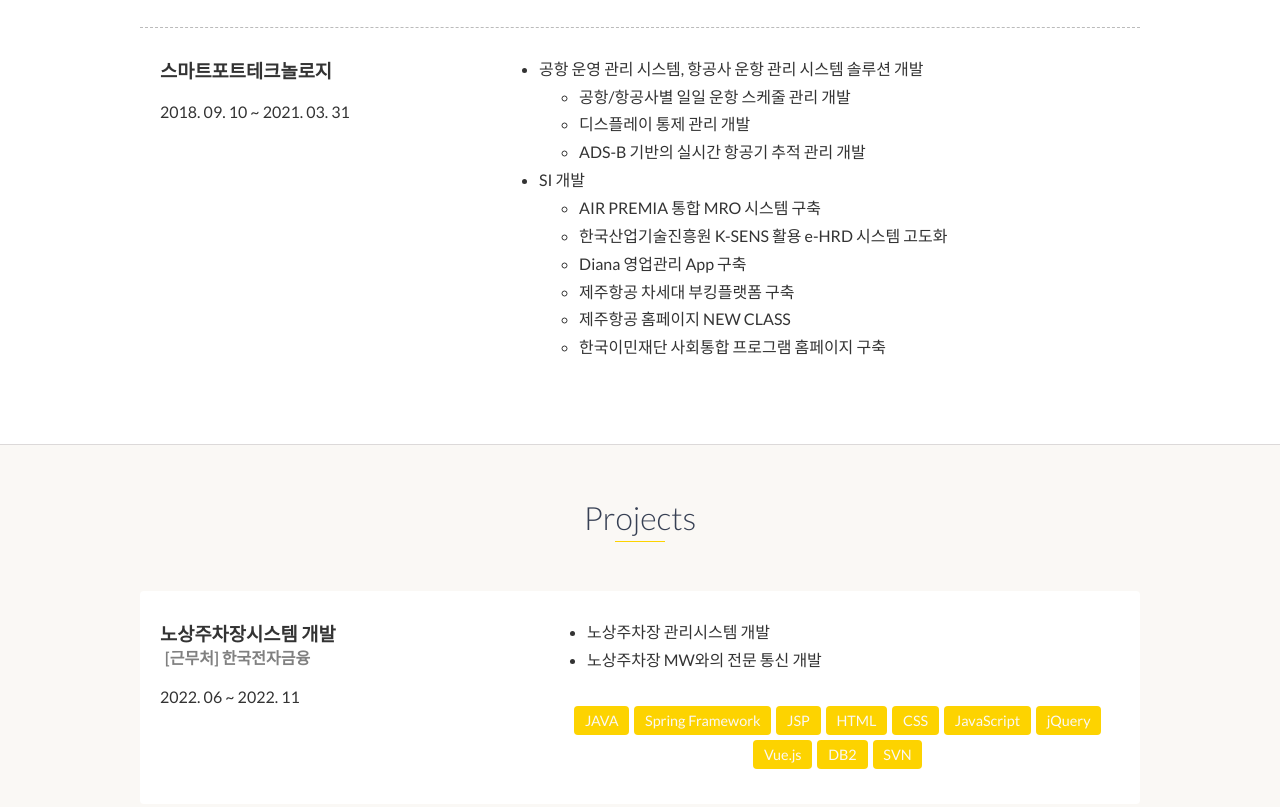
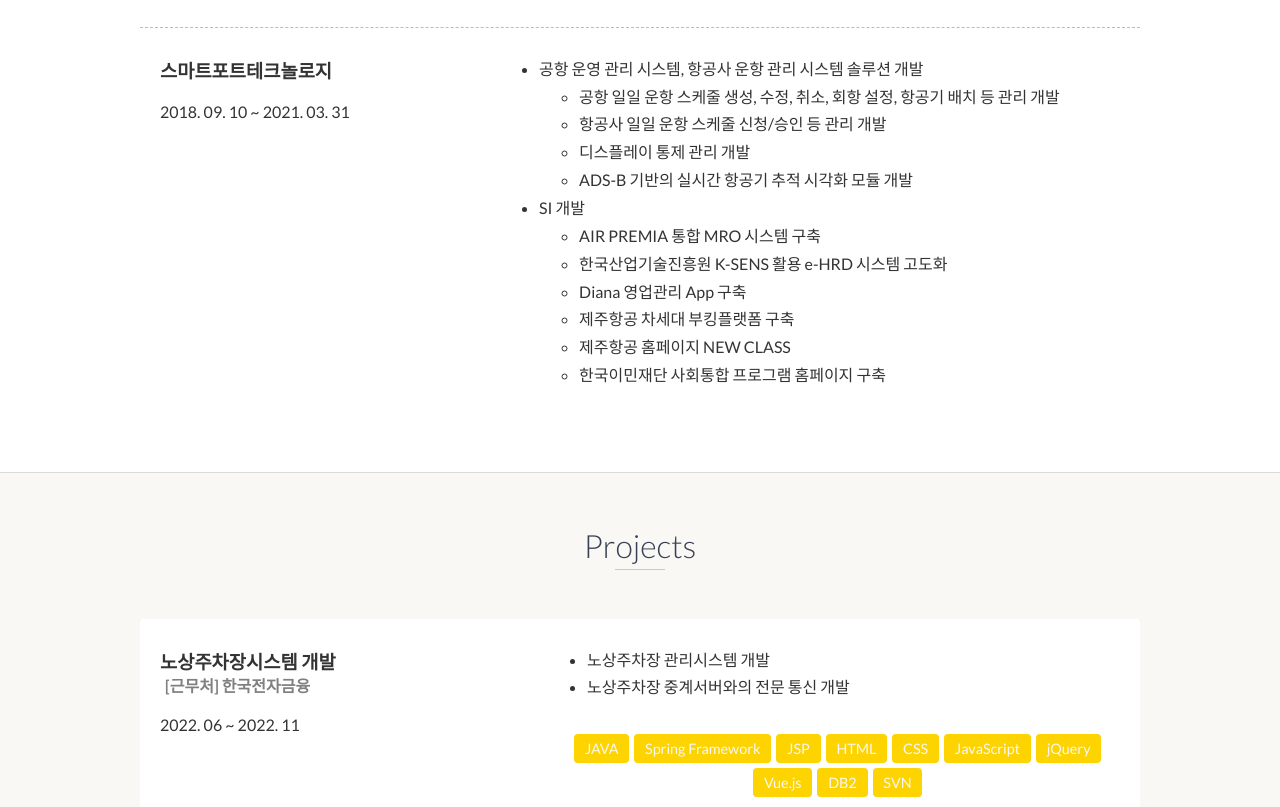
Before and after one commit to BaekYeRin/BaekYeRin.github.io, a website: page index.html in a window 1280 px wide. Shown: the part 2306-3113 px from the top of the page. Drawn offline with nearby package versions, Linux system fonts and the light colour scheme.

Commit message:
Update index.html

```diff
--- a/index.html
+++ b/index.html
@@ -186,9 +186,10 @@
 						<ul>
 							<li>공항 운영 관리 시스템, 항공사 운항 관리 시스템 솔루션 개발</li>
 							<ul>
-								<li>공항/항공사별 일일 운항 스케줄 관리 개발</li>
+								<li>공항 일일 운항 스케줄 생성, 수정, 취소, 회항 설정, 항공기 배치 등 관리 개발</li>
+								<li>항공사 일일 운항 스케줄 신청/승인 등 관리 개발</li>
 								<li>디스플레이 통제 관리 개발</li>
-								<li>ADS-B 기반의 실시간 항공기 추적 관리 개발</li>
+								<li>ADS-B 기반의 실시간 항공기 추적 시각화 모듈 개발</li>
 							</ul>
 							<li>SI 개발</li>
 							<ul>
@@ -220,7 +221,7 @@
 					<div class="detailInfo projectDetailInfo">
 						<ul>
 							<li>노상주차장 관리시스템 개발</li>
-							<li>노상주차장 MW와의 전문 통신 개발</li>
+							<li>노상주차장 중계서버와의 전문 통신 개발</li>
 						</ul>
 						<div class="skill-div">
 							<span class="skill-span">JAVA</span>
@@ -615,7 +616,7 @@
             <div class="row">
                 <div class="col-sm-5 copyright">
                     <p>
-                        Update. 2023.01.16
+                        Update. 2023.01.17
                     </p>
                 </div>
                 <div class="col-sm-2 top">
```
